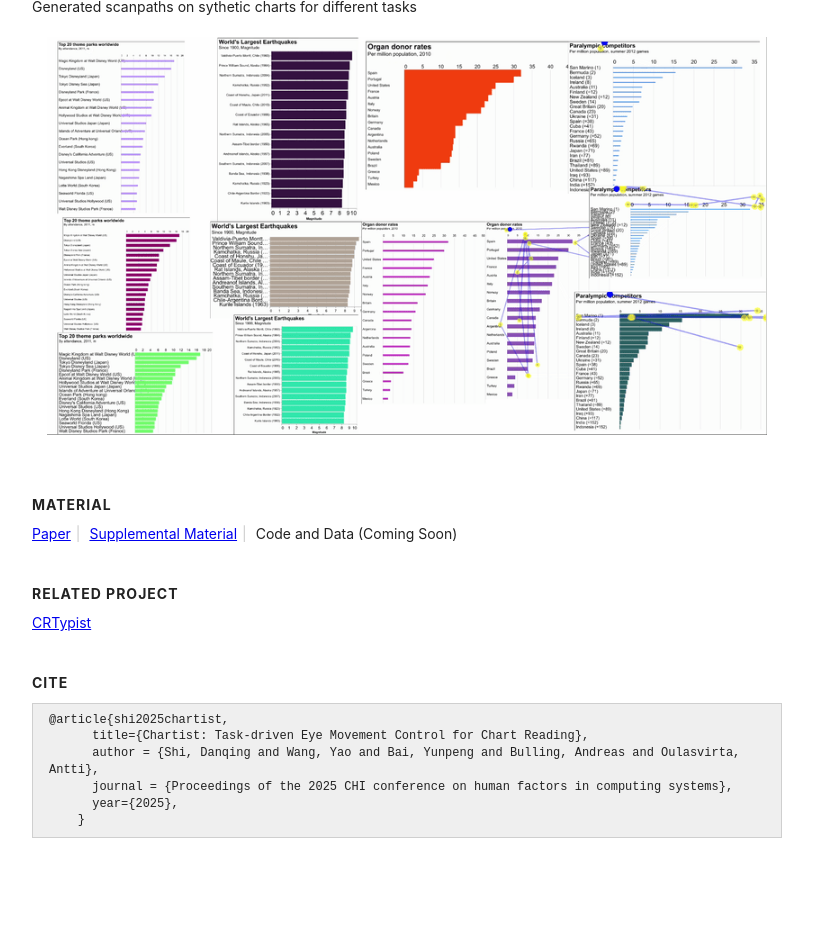
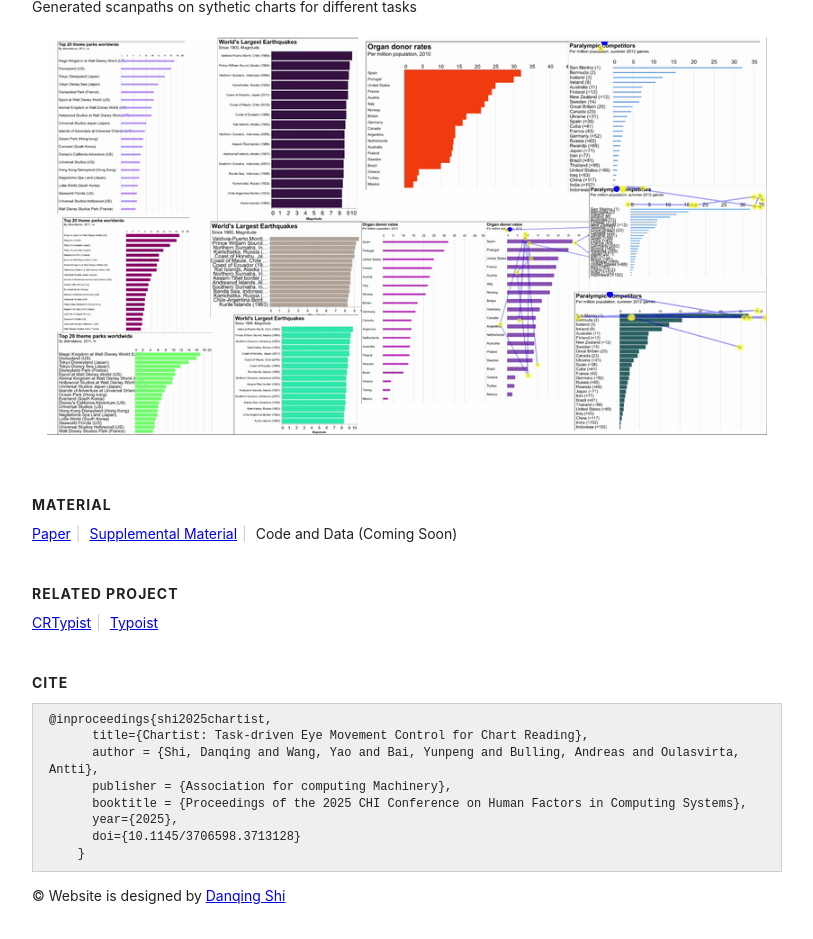
Before and after one commit to chart-reading/chart-reading.github.io, a plain HTML site: page index.html in a window 1280 px wide. Shown: the part 1546-2485 px from the top of the page, without its empty margins (233-1046 px from the left). Before the commit the page ends 2414 px from the top, so only its background shows below. Drawn offline with Linux system fonts and the light colour scheme.

Commit message:
update website

```diff
--- a/index.html
+++ b/index.html
@@ -76,23 +76,29 @@
 </section>
 <section>
   <h2>Related Project</h2>
-  <a href="https://crtypist.github.io" target="_blank">CRTypist</a>
+  <a href="https://crtypist.github.io" target="_blank">CRTypist</a><span class="sep"></span>
+  <a href="https://typoist.github.io" target="_blank">Typoist</a>
 </section>
 <section>
     <h2>Cite</h2>
 
   <div class="citation-container">
-    <div class="citation">@article{shi2025chartist,
+    <div class="citation">@inproceedings{shi2025chartist,
       title={Chartist: Task-driven Eye Movement Control for Chart Reading},
       author = {Shi, Danqing and Wang, Yao and Bai, Yunpeng and Bulling, Andreas and Oulasvirta, Antti},
-      journal = {Proceedings of the 2025 CHI conference on human factors in computing systems},
+      publisher = {Association for computing Machinery},
+      booktitle = {Proceedings of the 2025 CHI Conference on Human Factors in Computing Systems},
       year={2025},
+      doi={10.1145/3706598.3713128}
     }</div>
     <!-- <span class="citation-title">BibteX</span> -->
   </div>
 
-  <footer>
- </footer>
+  <div class="block app-block-footer text-center">
+    <footer class="footer">
+      <p>&copy; Website is designed by <a href="https://sdq.github.io" target="_blank">Danqing Shi</a></p>
+    </footer>
+  </div>
 </div>
 </body>
 
```
